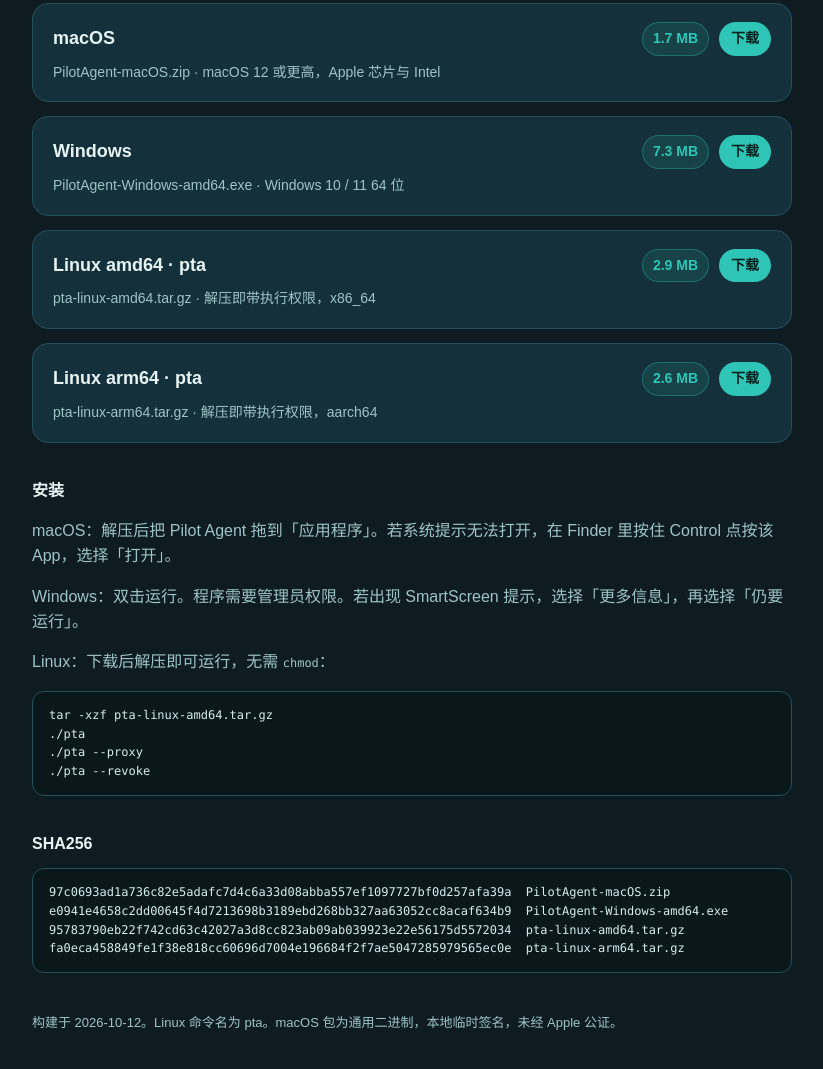
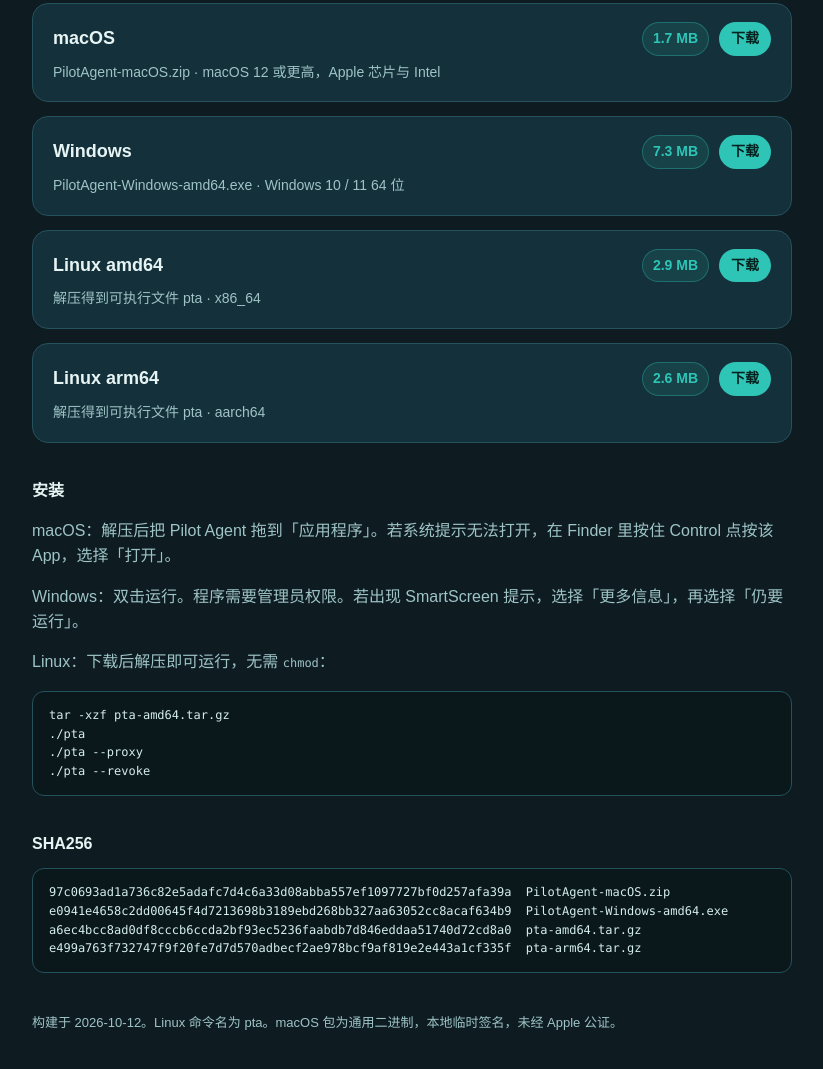
Before and after one commit to erstens/erstens.github.io, a plain HTML site: page index.html in a window 1280 px wide. Shown: the part 181-1250 px from the top of the page, without its empty margins (228-1051 px from the left). Drawn offline with Linux system fonts and the light colour scheme; no server answers.

Commit message:
Rename Linux packages to pta-amd64/arm64.tar.gz
Archive member remains the executable named pta.

```diff
--- a/index.html
+++ b/index.html
@@ -151,25 +151,25 @@
           </div>
           <p class="meta">PilotAgent-Windows-amd64.exe · Windows 10 / 11 64 位</p>
         </a>
-        <a class="card" href="downloads/pta-linux-amd64.tar.gz" data-file="pta-linux-amd64.tar.gz">
+        <a class="card" href="downloads/pta-amd64.tar.gz" data-file="pta-amd64.tar.gz">
           <div class="row">
-            <span class="name">Linux amd64 · pta</span>
+            <span class="name">Linux amd64</span>
             <span class="actions">
               <span class="size" data-size>2.9 MB</span>
               <span class="get">下载</span>
             </span>
           </div>
-          <p class="meta">pta-linux-amd64.tar.gz · 解压即带执行权限，x86_64</p>
+          <p class="meta">解压得到可执行文件 pta · x86_64</p>
         </a>
-        <a class="card" href="downloads/pta-linux-arm64.tar.gz" data-file="pta-linux-arm64.tar.gz">
+        <a class="card" href="downloads/pta-arm64.tar.gz" data-file="pta-arm64.tar.gz">
           <div class="row">
-            <span class="name">Linux arm64 · pta</span>
+            <span class="name">Linux arm64</span>
             <span class="actions">
               <span class="size" data-size>2.6 MB</span>
               <span class="get">下载</span>
             </span>
           </div>
-          <p class="meta">pta-linux-arm64.tar.gz · 解压即带执行权限，aarch64</p>
+          <p class="meta">解压得到可执行文件 pta · aarch64</p>
         </a>
       </div>
 
@@ -178,7 +178,7 @@
         <p class="note">macOS：解压后把 Pilot Agent 拖到「应用程序」。若系统提示无法打开，在 Finder 里按住 Control 点按该 App，选择「打开」。</p>
         <p class="note">Windows：双击运行。程序需要管理员权限。若出现 SmartScreen 提示，选择「更多信息」，再选择「仍要运行」。</p>
         <p class="note">Linux：下载后解压即可运行，无需 <code>chmod</code>：</p>
-        <pre>tar -xzf pta-linux-amd64.tar.gz
+        <pre>tar -xzf pta-amd64.tar.gz
 ./pta
 ./pta --proxy
 ./pta --revoke</pre>
@@ -188,8 +188,8 @@
         <h2>SHA256</h2>
         <pre id="sums">97c0693ad1a736c82e5adafc7d4c6a33d08abba557ef1097727bf0d257afa39a  PilotAgent-macOS.zip
 e0941e4658c2dd00645f4d7213698b3189ebd268bb327aa63052cc8acaf634b9  PilotAgent-Windows-amd64.exe
-95783790eb22f742cd63c42027a3d8cc823ab09ab039923e22e56175d5572034  pta-linux-amd64.tar.gz
-fa0eca458849fe1f38e818cc60696d7004e196684f2f7ae5047285979565ec0e  pta-linux-arm64.tar.gz</pre>
+a6ec4bcc8ad0df8cccb6ccda2bf93ec5236faabdb7d846eddaa51740d72cd8a0  pta-amd64.tar.gz
+e499a763f732747f9f20fe7d7d570adbecf2ae978bcf9af819e2e443a1cf335f  pta-arm64.tar.gz</pre>
       </section>
 
       <footer>构建于 2026-10-12。Linux 命令名为 pta。macOS 包为通用二进制，本地临时签名，未经 Apple 公证。</footer>
```
Also changed, not shown: downloads/SHA256SUMS.txt, 4 other files.
